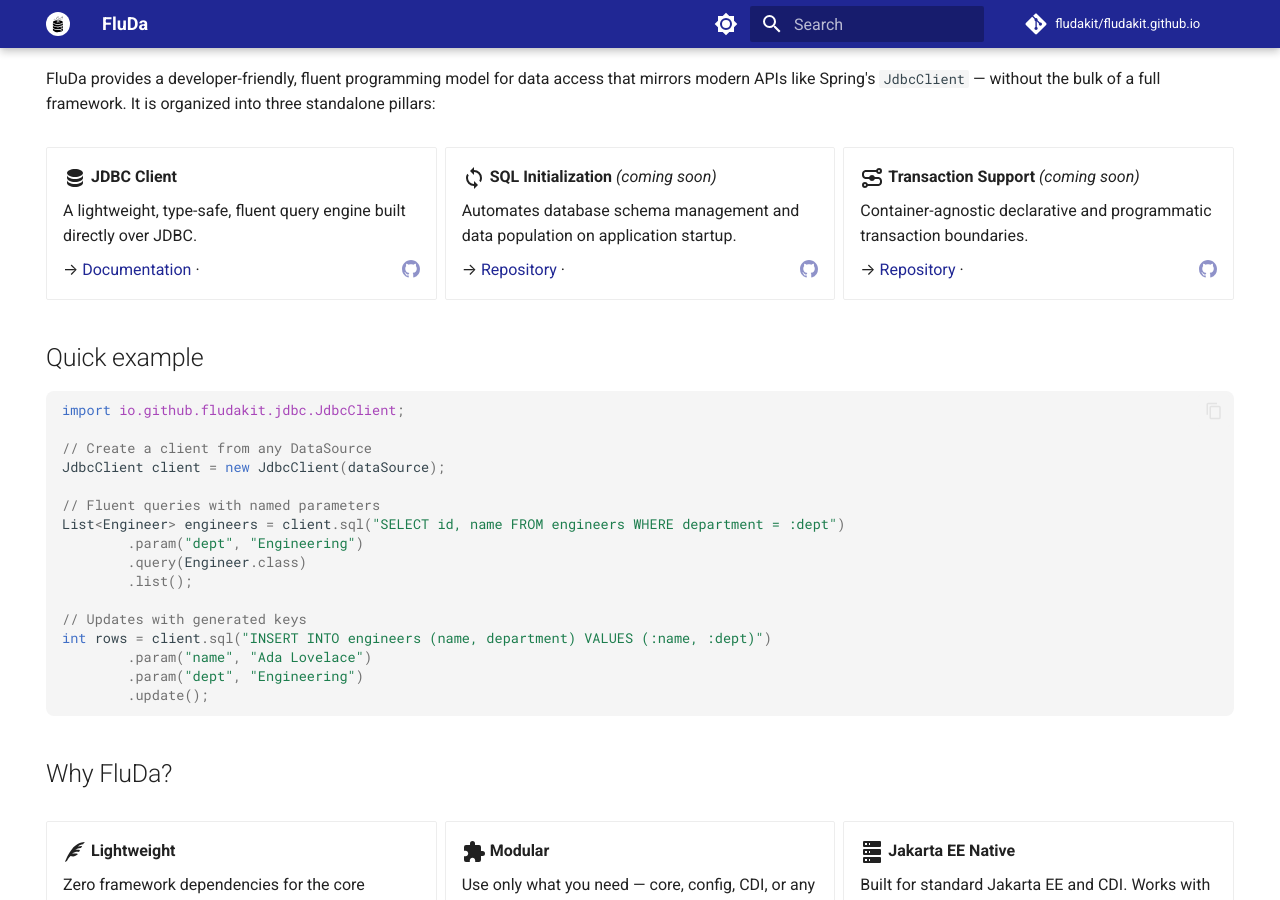
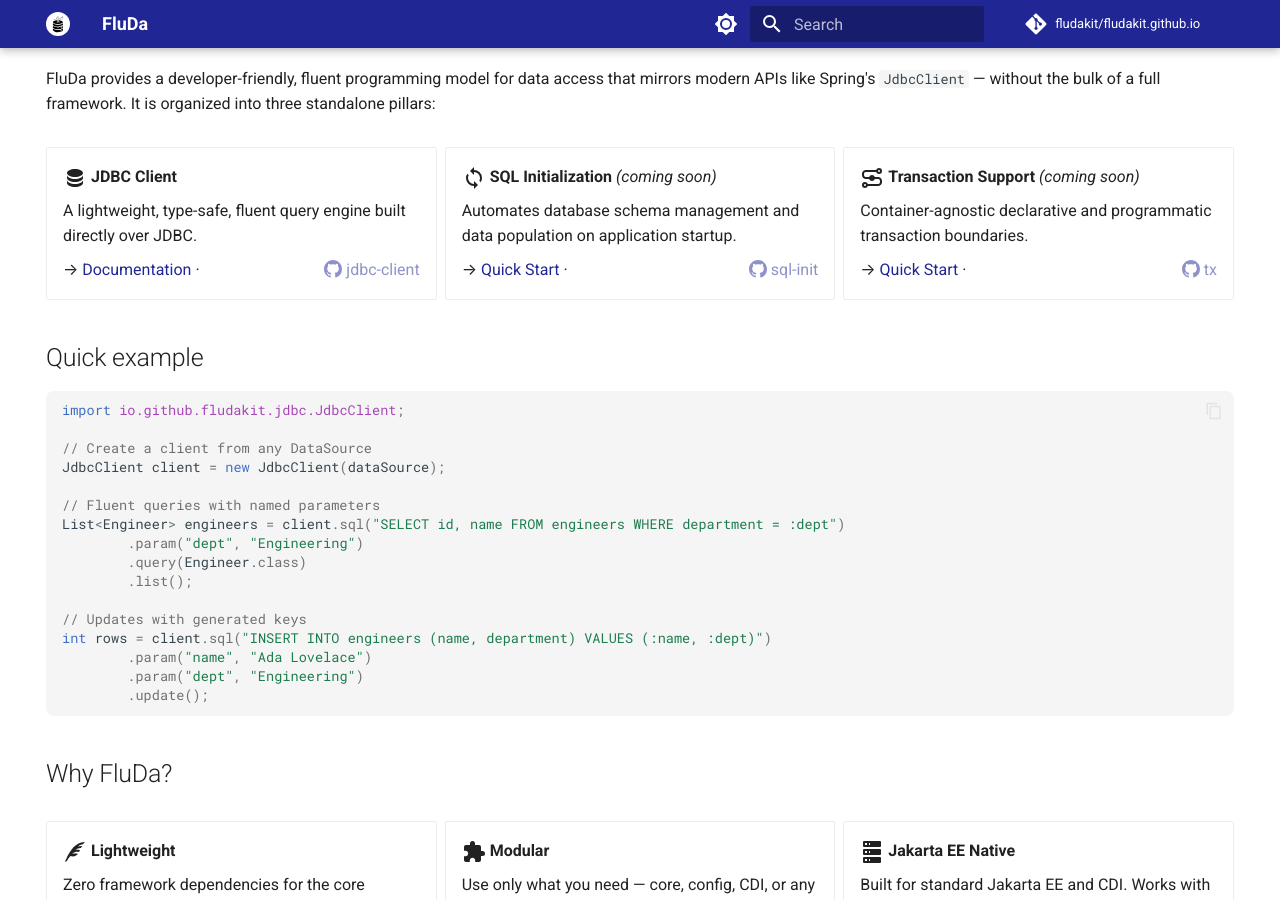
Before and after one commit to fludakit/fludakit.github.io, an MkDocs documentation site: the page built from docs/index.md, in a window 1280 px wide and 900 px high, scrolled down 824 px. Built offline with MkDocs 1.6.1 and Material for MkDocs 9.7.7, drawn with Linux system fonts in a browser that asks for light colours; comment, search, counter and statistics services are not loaded.

Commit message:
docs: add project names to GitHub links, add Quick Start to sql-init and tx

```diff
--- a/docs/index.md
+++ b/docs/index.md
@@ -36,19 +36,19 @@
 
     A lightweight, type-safe, fluent query engine built directly over JDBC.
 
-    → [Documentation](docs/index.md){ .card-link } · [:octicons-mark-github-16:](https://github.com/fludakit/jdbc-client){ .card-github }
+    → [Documentation](docs/index.md){ .card-link } · [:octicons-mark-github-16: jdbc-client](https://github.com/fludakit/jdbc-client){ .card-github }
 
 -   :material-sync:{ .lg .middle } **SQL Initialization** *(coming soon)*
 
     Automates database schema management and data population on application startup.
 
-    → [Repository](https://github.com/fludakit/sql-init){ .card-link } · [:octicons-mark-github-16:](https://github.com/fludakit/sql-init){ .card-github }
+    → [Quick Start](docs/quickstart.md){ .card-link } · [:octicons-mark-github-16: sql-init](https://github.com/fludakit/sql-init){ .card-github }
 
 -   :material-transit-connection-variant:{ .lg .middle } **Transaction Support** *(coming soon)*
 
     Container-agnostic declarative and programmatic transaction boundaries.
 
-    → [Repository](https://github.com/fludakit/tx){ .card-link } · [:octicons-mark-github-16:](https://github.com/fludakit/tx){ .card-github }
+    → [Quick Start](docs/quickstart.md){ .card-link } · [:octicons-mark-github-16: tx](https://github.com/fludakit/tx){ .card-github }
 
 </div>
 
```
